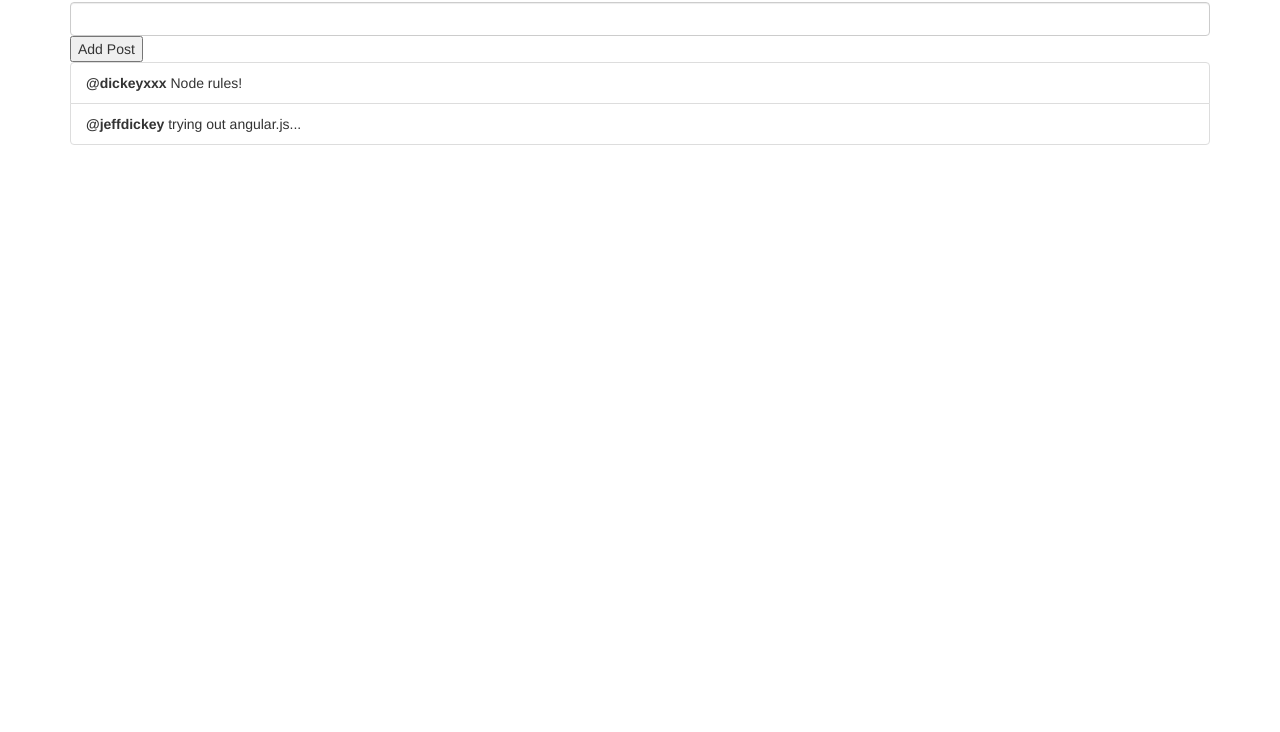
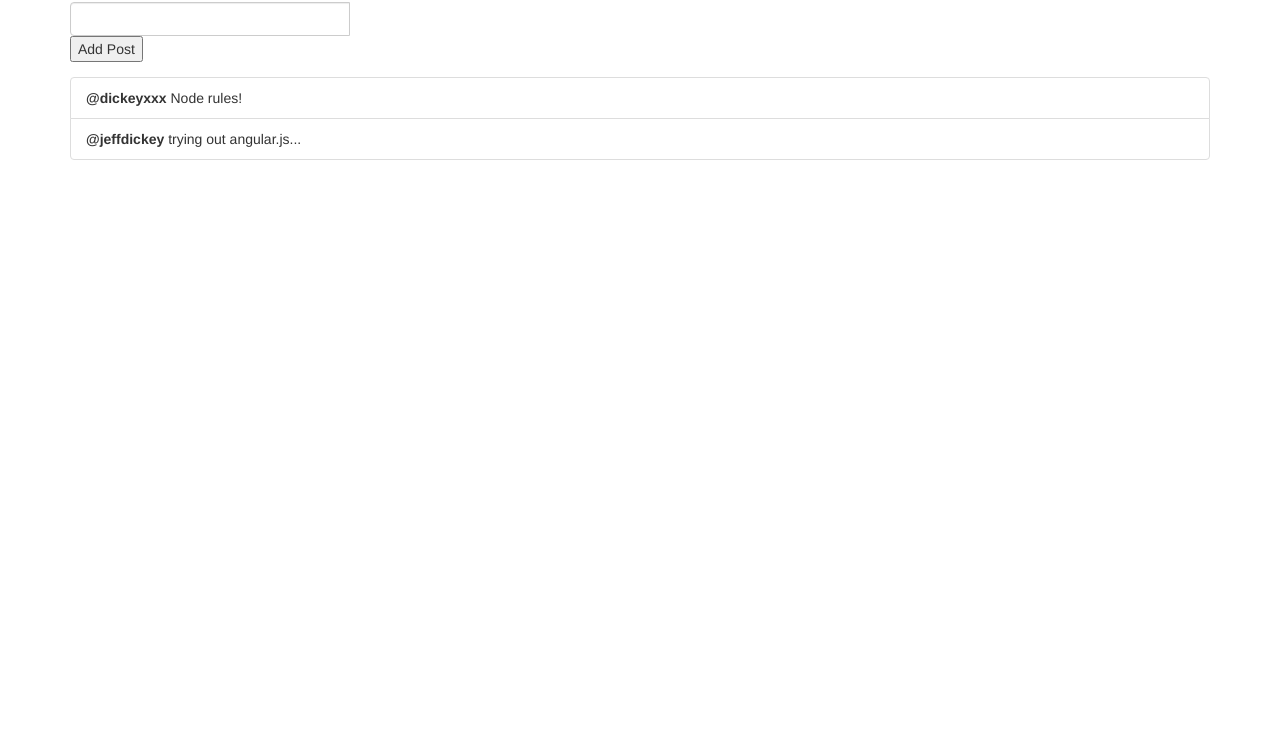
Before and after one commit to russjwells/smallsocialapp, a plain HTML site: page posts.html in a window 1280 px wide. Shown: the part 68-800 px from the top of the page. Drawn offline with nearby package versions, Linux system fonts and the light colour scheme.

Commit message:
boostrap

```diff
--- a/posts.html
+++ b/posts.html
@@ -6,8 +6,16 @@
 <body ng-app='app'>
 	<div ng-controller='PostsCtrl' class='container'>
 		<h1>Recent Posts</h1>
+			<form role='form'>
+				<div class='form-group'>
+					<div class='input-group'>
 						<input ng-model='postBody' class='form-control' />
+						<span class='input-class-btn'>
 							<button ng-click='addPost()'>Add Post</button>
+						</span>
+					</div>
+				</div>
+			</form>
 			<ul class='list-group'>
 				<li ng-repeat='post in posts' class='list-group-item'>
 					<strong>@{{ post.username }}</strong>
```
Lines whose indentation alone changed are shown as unchanged.
